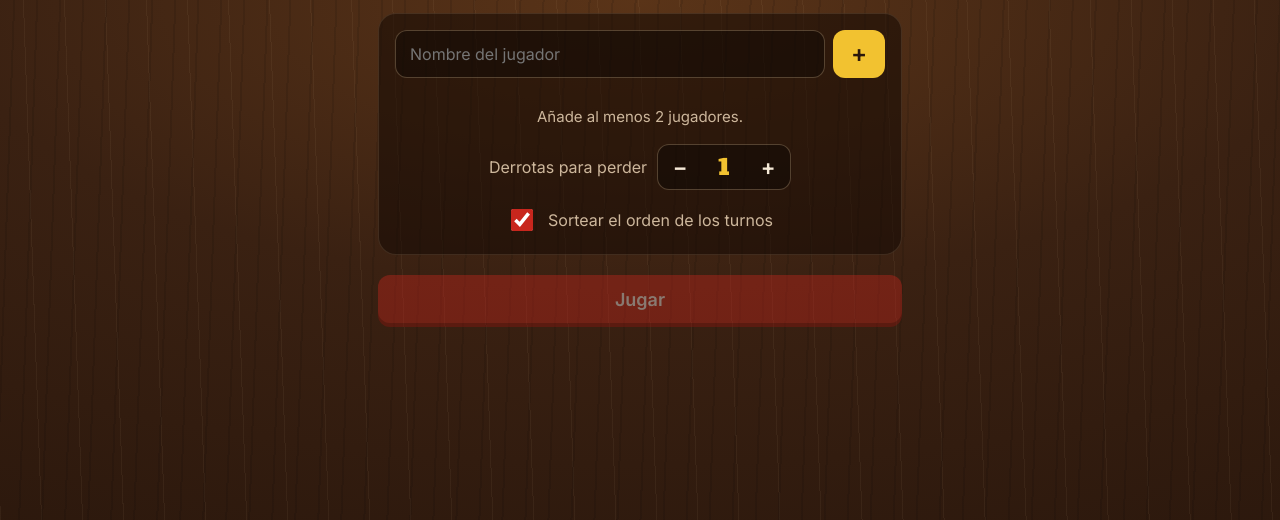
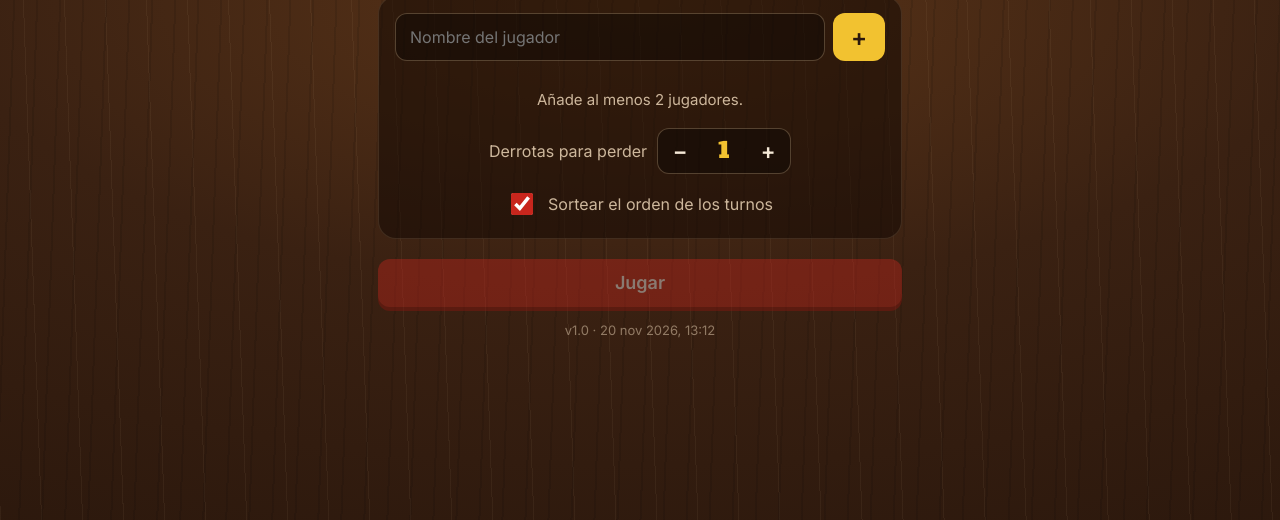
Before and after one commit to boscoubedacortezo/cerillas, a plain HTML site: page index.html in a window 1280 px wide. Shown: the part 280-800 px from the top of the page. Drawn offline with Linux system fonts and the light colour scheme.

Commit message:
Mostrar versión en la pantalla de inicio (v1.0)
Co-Authored-By: Claude Opus 5.5 <noreply@anthropic.com>
Claude-Session: https://claude.ai/code/session_01AtM7wZNFu5pKH34mTazKZy

```diff
--- a/index.html
+++ b/index.html
@@ -53,6 +53,7 @@ ul.players li button{width:44px;min-height:44px;padding:0;font-size:20px;color:v
 .opt{display:flex;align-items:center;justify-content:center;gap:12px;margin:16px 0 4px;color:var(--muted);cursor:pointer}
 .opt input{width:22px;height:22px;accent-color:var(--red)}
 .foot{padding-top:20px}
+.ver{text-align:center;color:var(--muted);opacity:.6;font-size:13px;margin:14px 0 0}
 .hint{color:var(--muted);font-size:14px;text-align:center;margin:10px 0 0}
 /* game */
 .top{display:flex;justify-content:space-between;align-items:center;gap:10px}
@@ -152,6 +153,7 @@ html,body{touch-action:manipulation;overscroll-behavior:none}
   </div>
   <div class="foot">
    <button class="primary" id="startBtn" disabled>Jugar</button>
+   <p class="ver" id="ver">v1.0 · 20 nov 2026, 13:12</p>
   </div>
  </section>
 
```
